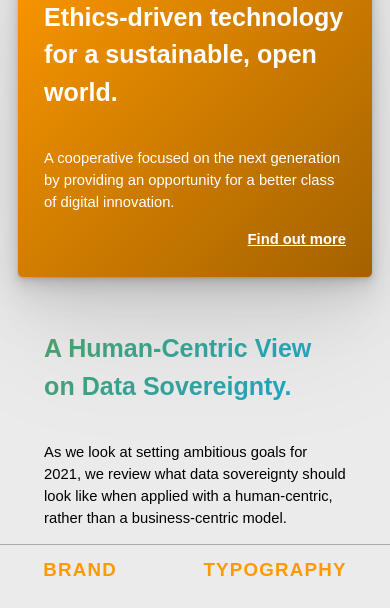
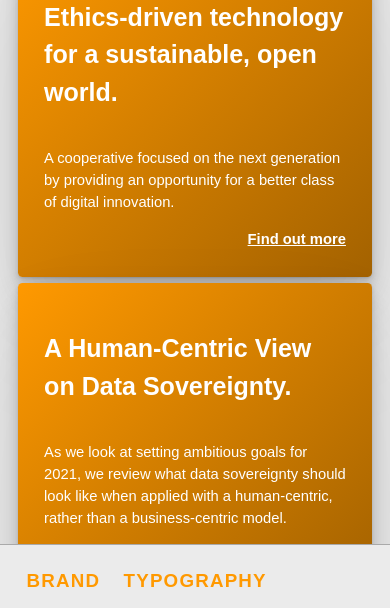
Before and after one commit to OmnifiFoundation/sumi-style, a website: page demo/index.html in a window 390 px wide. Shown: the part 212-820 px from the top of the page. Drawn offline with nearby package versions, Linux system fonts and the light colour scheme; files that its build step writes are made by us from their sources; files whose address does not match are found by name; a web font is replaced by a local one.

Commit message:
Minor tweaks for responsive menu.

```diff
--- a/package.json
+++ b/package.json
@@ -23,12 +23,12 @@
     "devDependencies": {
         "@csstools/normalize.css": "^12.0.0",
         "browser-sync": "^2.27.7",
-        "cssnano": "^5.0.14",
+        "cssnano": "^5.0.15",
         "postcss": "^8.4.5",
         "postcss-cli": "^9.1.0",
         "postcss-import": "^14.0.2",
         "postcss-prefixer": "^2.1.3",
-        "postcss-preset-env": "^7.2.0"
+        "postcss-preset-env": "^7.2.3"
     },
     "peerDependencies": {},
     "scripts": {
--- a/src/base/content.css
+++ b/src/base/content.css
@@ -2,7 +2,7 @@ main > article {
     padding: 1.8em;
 }
 
-main > article.feature, main > article:nth-child(3n+2) {
+main > article.feature, main > article:nth-of-type(3n+2) {
     box-shadow: 0 1px 2px rgba(0,0,0,0.07),
                 0 2px 4px rgba(0,0,0,0.07),
                 0 4px 8px rgba(0,0,0,0.07),
@@ -19,7 +19,7 @@ main > article.feature h2 {
     color: white;
 }
 
-h1, main > article:nth-child(3n) h2, main > article.post h2 {
+h1, main > article:nth-of-type(3n) h2, main > article.post h2 {
     background: linear-gradient(135deg, var(--secondary-color), var(--tertiary-color));
     background-clip: text;
     -webkit-background-clip: text;
--- a/src/base/footer.css
+++ b/src/base/footer.css
@@ -1,4 +1,5 @@
 footer {
+    padding-bottom: calc(env(safe-inset-area-bottom, 3em) + 3em);
     text-align: center;
 }
 
--- a/src/handheld/nav.css
+++ b/src/handheld/nav.css
@@ -11,9 +11,13 @@ header > nav {
 }
 
 header > nav > ul {
+    block-size: 50vh;
     display: flex;
+    flex: 0 0 auto;
     flex-direction: row;
-    justify-content: space-around;
+    line-height: 3em;
+    margin-inline-start: 1em;
+    overflow-x: auto;
 }
 
 header > nav > li {
```
